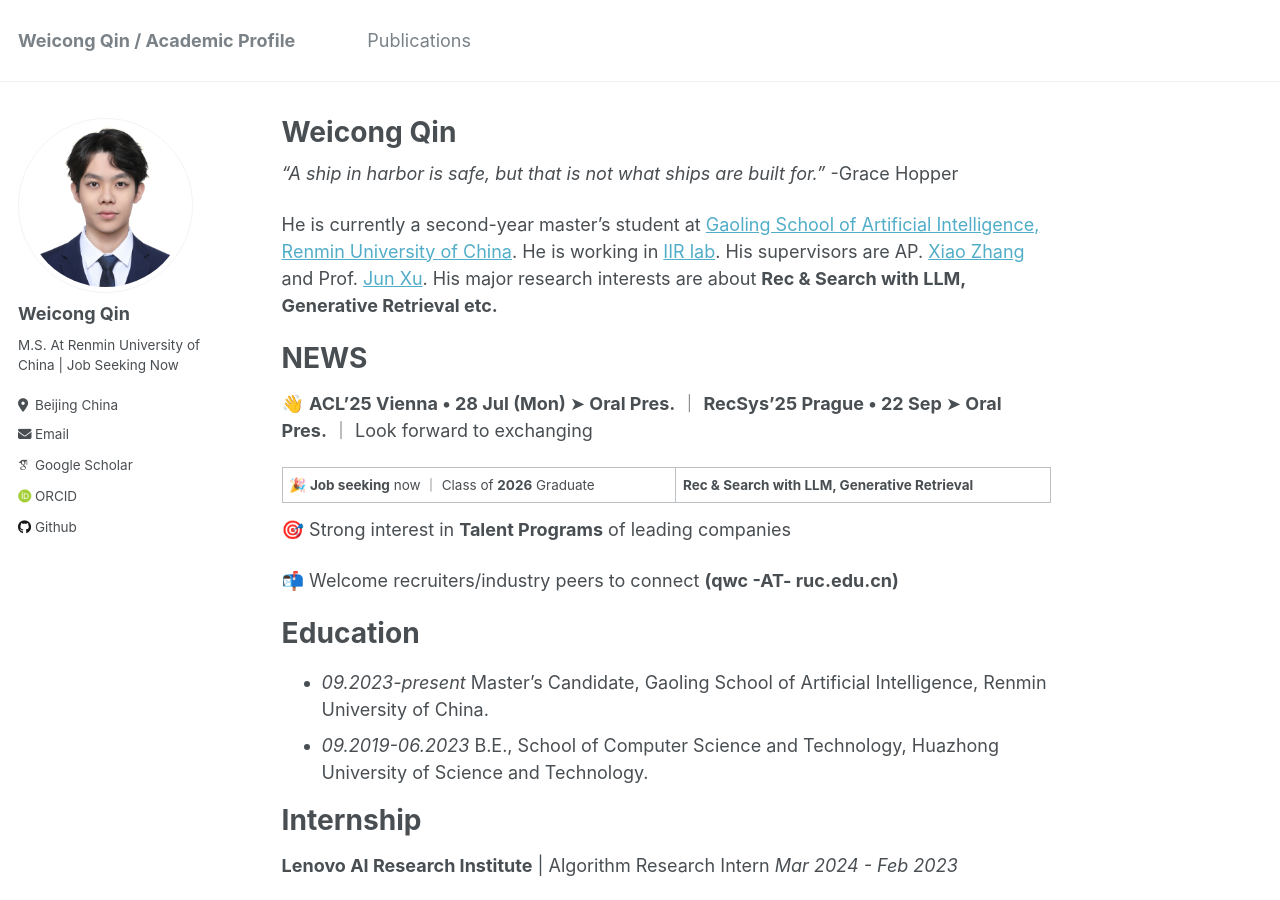
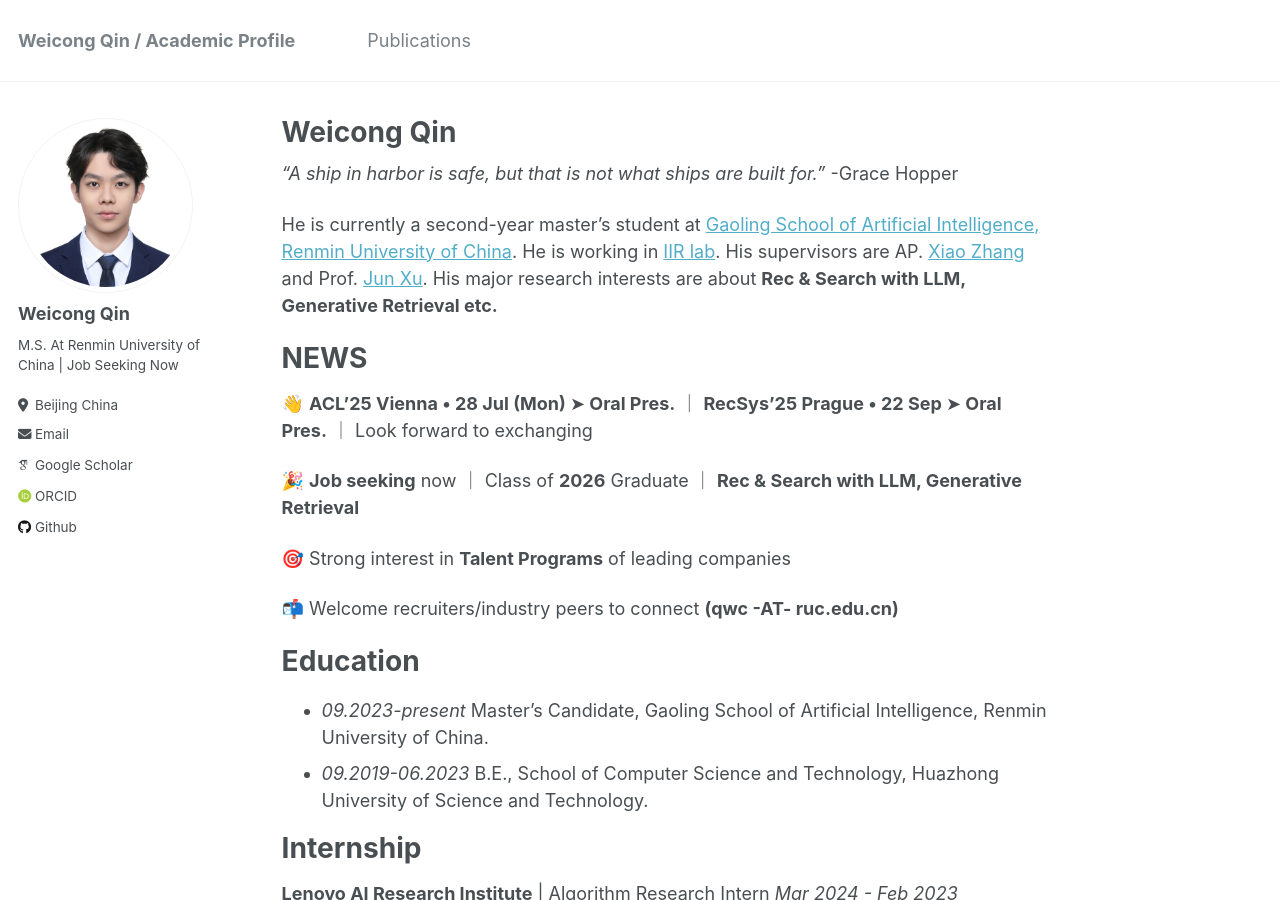
Before and after one commit to E-qin/E-qin.github.io, a Jekyll site: the page built from _pages/about.md, in a window 1280 px wide and 900 px high. Built offline with Jekyll 4.4.1, drawn with Linux system fonts in a browser that asks for light colours; some web fonts are replaced.

```diff
--- a/_pages/about.md
+++ b/_pages/about.md
@@ -22,7 +22,7 @@ NEWS
 
 👋 **ACL'25 Vienna • 28 Jul (Mon) ➤ Oral Pres.** ｜ **RecSys'25 Prague • 22 Sep ➤ Oral Pres.** ｜ Look forward to exchanging
 
-🎉 **Job seeking** now ｜ Class of **2026** Graduate | **Rec & Search with LLM, Generative Retrieval**
+🎉 **Job seeking** now ｜ Class of **2026** Graduate ｜ **Rec & Search with LLM, Generative Retrieval**
 
 🎯 Strong interest in **Talent Programs** of leading companies
 
```
